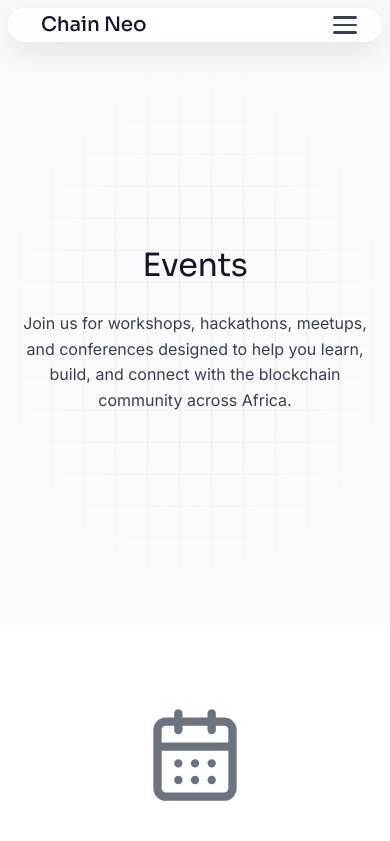
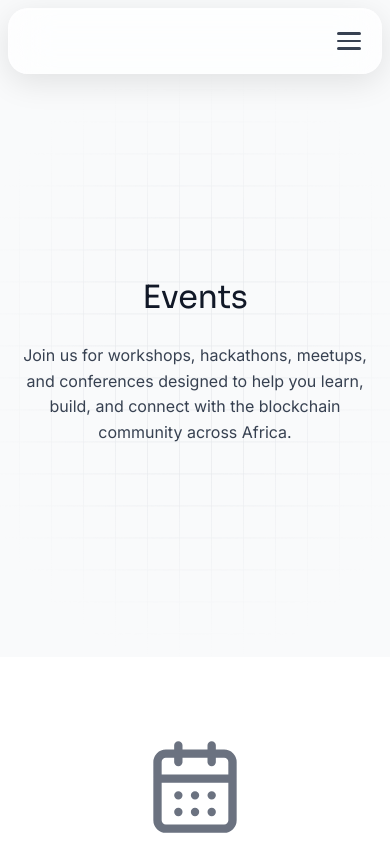
Before and after one commit to Deon62/cneo, a React (Vite) app: page /events in a window 390 px wide. Shown: the top 841 px of the page. Built offline with nearby package versions, Linux system fonts and the light colour scheme.

Commit message:
updated hero in mobile

```diff
--- a/src/App.css
+++ b/src/App.css
@@ -1221,11 +1221,15 @@
   .navbar-container {
     border-radius: 24px;
     padding: 18px 20px;
-    justify-content: space-between;
-  }
-
-  .logo-text {
-    font-size: 1.25rem;
+    justify-content: flex-end;
+  }
+
+  .navbar-logo {
+    display: none;
+  }
+
+  .mobile-menu-toggle {
+    display: flex !important;
   }
 
   .hero {
@@ -1379,6 +1383,17 @@
   .navbar-container {
     border-radius: 20px;
     padding: 16px 16px;
+    justify-content: flex-end;
+  }
+
+  .navbar-logo {
+    display: none;
+  }
+
+  .mobile-menu-toggle {
+    display: flex;
+    position: relative;
+    right: 0;
   }
 
   .hero-container {
```
